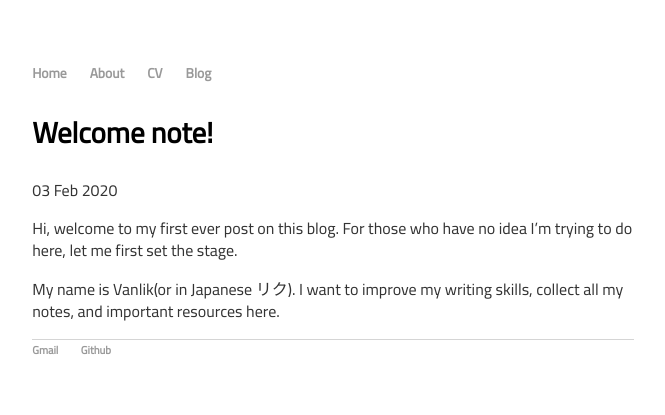
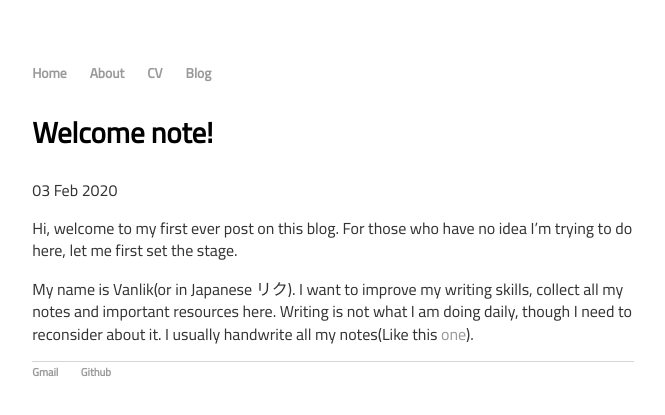
Before and after one commit to Vanlik/v-lik, a Jekyll site: the page built from _posts/2020-02-03-new-note.md, in a window 1280 px wide. Shown: the top 415 px of the page, without its empty margins (307-972 px from the left). Built offline with Jekyll 4.4.1, drawn with Linux system fonts in a browser that asks for light colours.

Commit message:
from Rstudio

```diff
--- a/_posts/2020-02-03-new-note.md
+++ b/_posts/2020-02-03-new-note.md
@@ -7,4 +7,4 @@ comments: true
 
 Hi, welcome to my first ever post on this blog. For those who have no idea I'm trying to do here, let me first set the stage.
 
-My name is Vanlik(or in Japanese リク). I want to improve my writing skills, collect all my notes, and important resources here.
+My name is Vanlik(or in Japanese リク). I want to improve my writing skills, collect all my notes and important resources here. Writing is not what I am doing daily, though I need to reconsider about it. I usually handwrite all my notes(Like this [one](https://drive.google.com/file/d/13H_1X5MR2p4hoSaOnkcxW446eN044wbd/view)).
```
